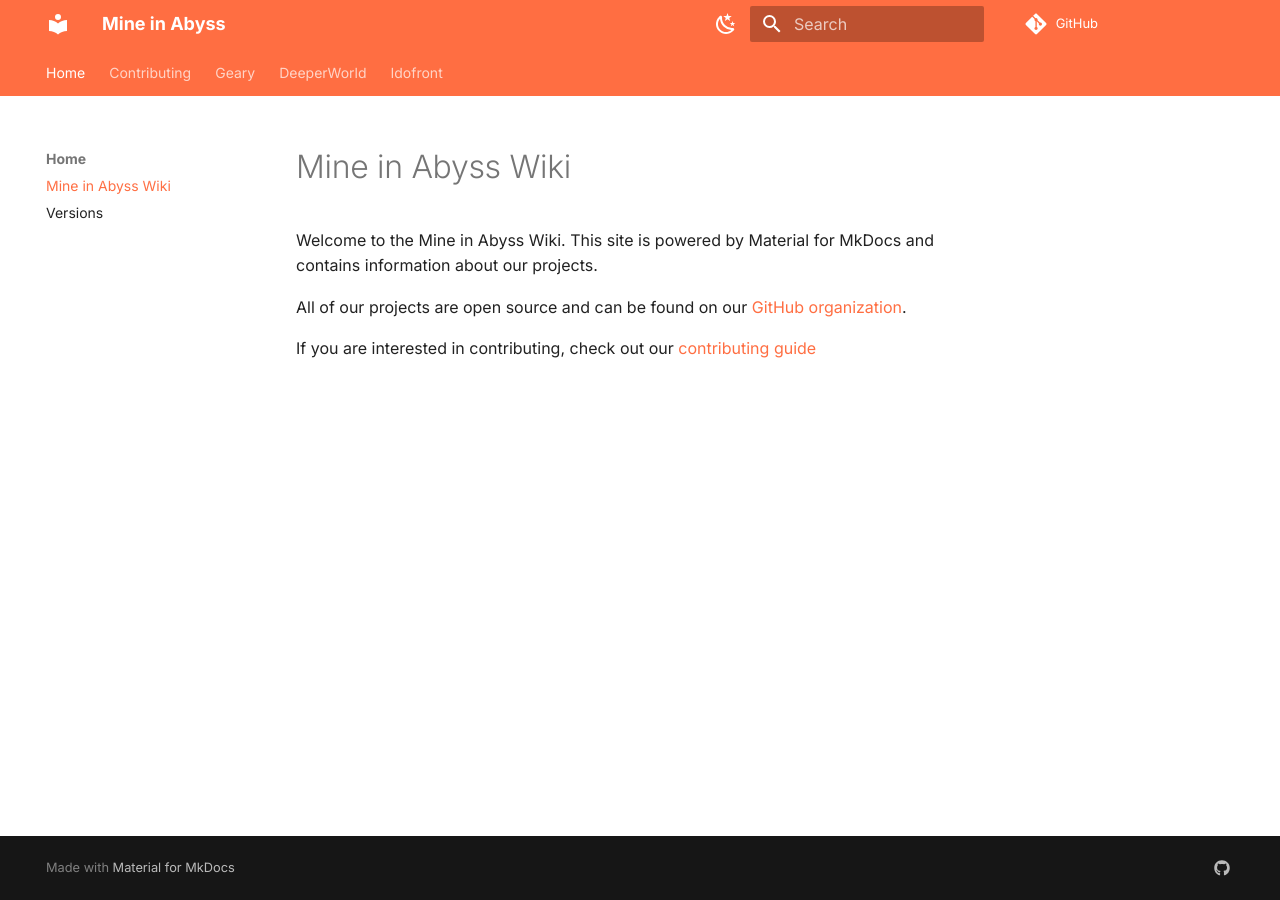
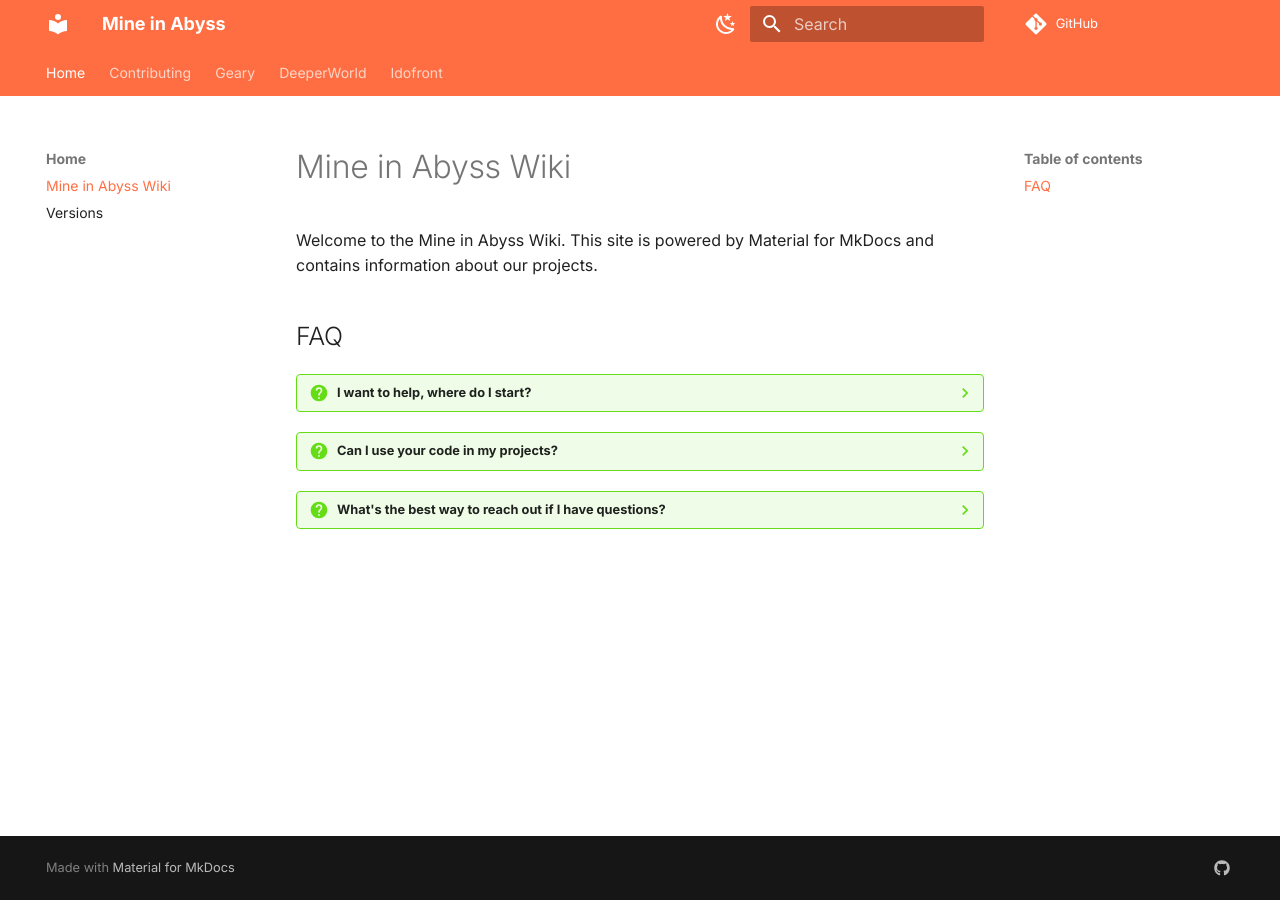
Before and after one commit to MineInAbyss/wiki, an MkDocs documentation site: the page built from docs/index.md, in a window 1280 px wide. Built offline with MkDocs 1.6.1 and Material for MkDocs 9.7.7, drawn with Linux system fonts in a browser that asks for light colours; comment, search, counter and statistics services are not loaded.

```diff
--- a/docs/index.md
+++ b/docs/index.md
@@ -2,6 +2,15 @@
 
 Welcome to the Mine in Abyss Wiki. This site is powered by Material for MkDocs and contains information about our projects.
 
-All of our projects are open source and can be found on our [GitHub organization](https://github.com/MineInAbyss).
+## FAQ
 
-If you are interested in contributing, check out our [contributing guide](contributing)
+??? question "I want to help, where do I start?"
+    Check out the [Contributing](contributing) tab for resources to learn coding, setup a local server, and contribute code to our projects.
+
+??? question "Can I use your code in my projects?"
+    We try to keep everything we make open source, mostly under the very permissive MIT license. Feel free to use and extend upon our plugins, and try to contribute back if you do.
+    <br><br>
+    You can find everything on our [GitHub organization](https://github.com/MineInAbyss).
+
+??? question "What's the best way to reach out if I have questions?"
+    You can reach us in `#plugin-dev` on our [Discord](https://discord.gg/4rJTVu4EuQ)
```
Also changed, not shown: docs/contributing/SUMMARY.md (+1 -2 lines), docs/contributing/learn-java-kotlin.md (deleted, +0 -23 lines), docs/contributing/learn/SUMMARY.md (added, +3 -0 lines), docs/contributing/learn/kotlin.md (added, +24 -0 lines), docs/contributing/learn/server-setup.md (added, +9 -0 lines), docs/contributing/server-setup.md (deleted, +0 -10 lines), docs/test.md (deleted, +0 -1 lines), docs/contributing/learn/github.md (renamed from docs/contributing/github.md).
